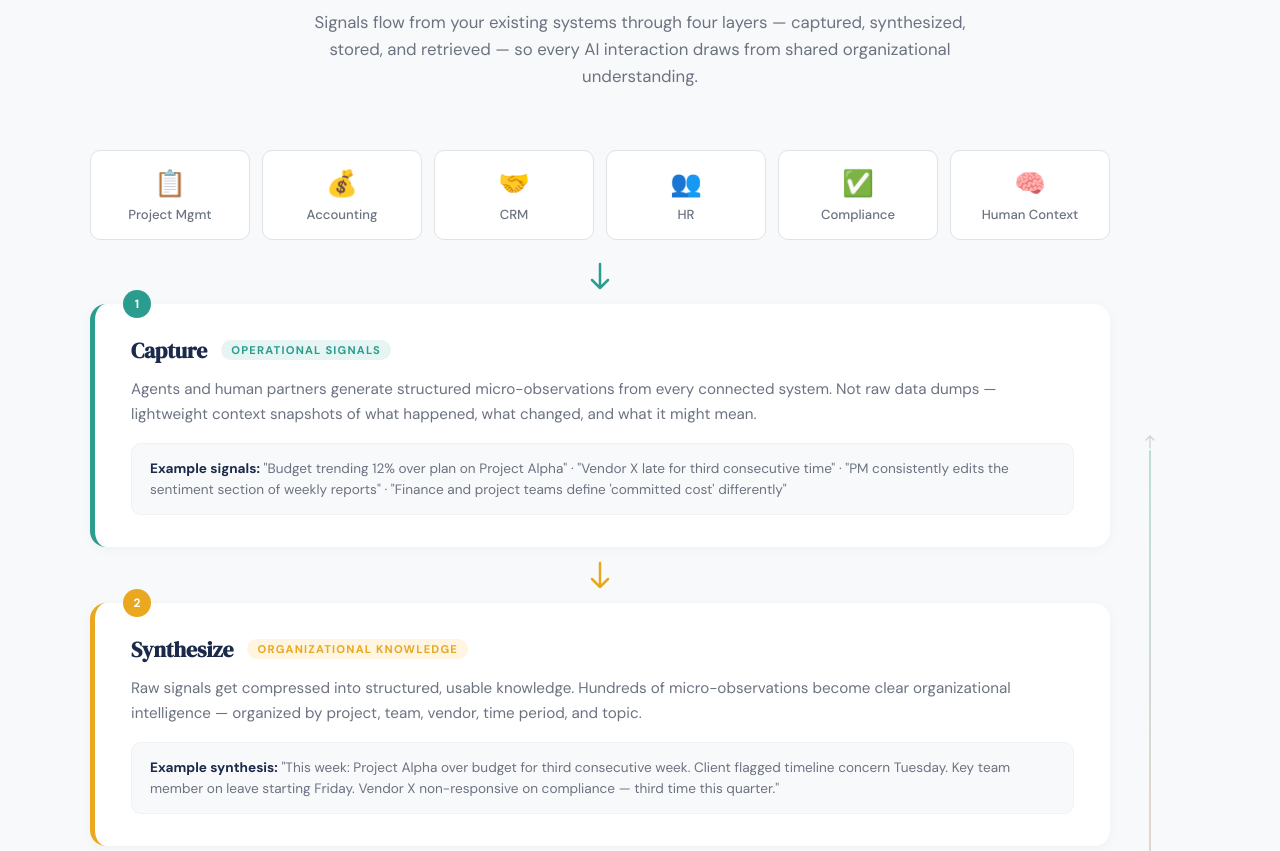
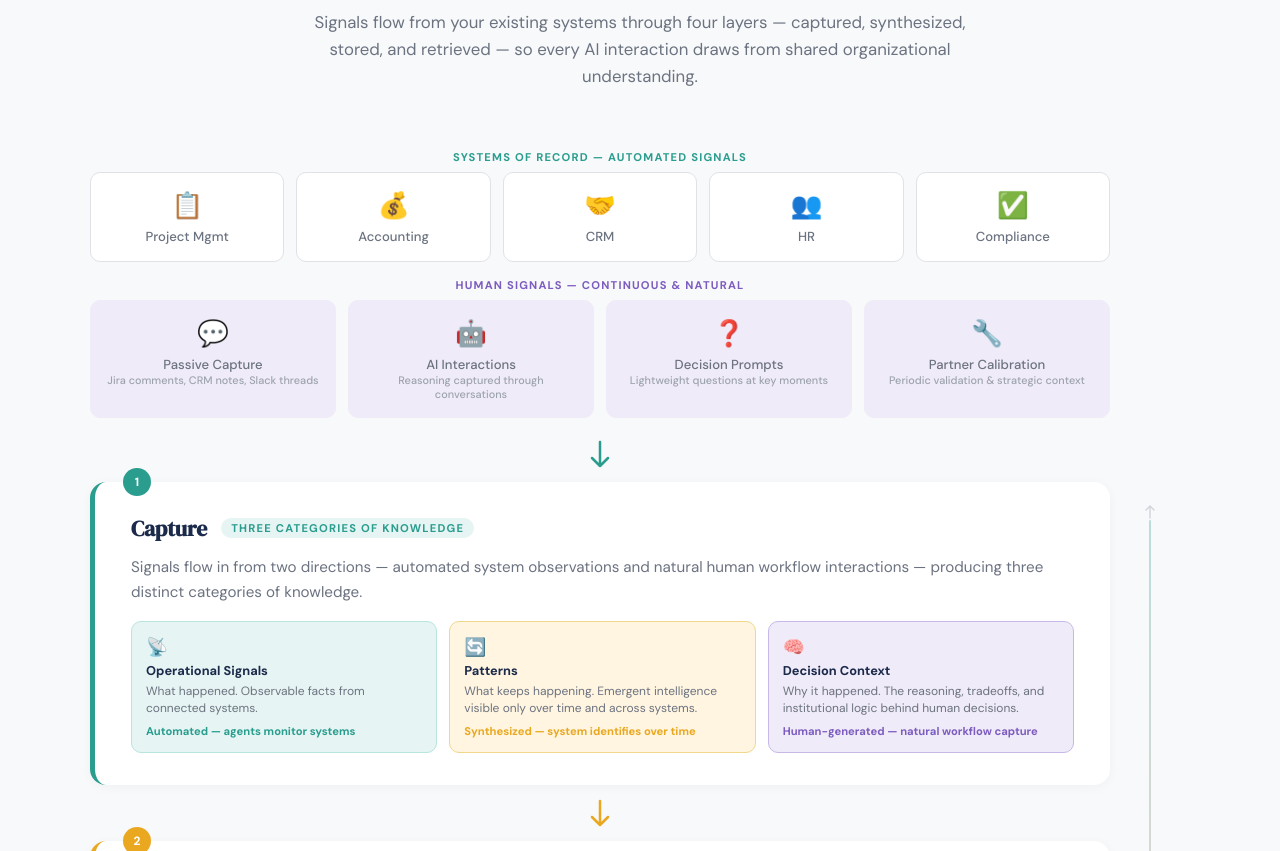
Before and after one commit to nomocoda/lens-demo, a plain HTML site: page NomoCoda_OAM_Architecture_Flow.html in a window 1280 px wide. Shown: the part 96-947 px from the top of the page. Drawn offline with Linux system fonts and the light colour scheme.

Commit message:
Update NomoCoda_OAM_Architecture_Flow.html
Updated messaging (around capturing signals) slightly after further developing the messaging and creating the Knowledge Capture page

```diff
--- a/NomoCoda_OAM_Architecture_Flow.html
+++ b/NomoCoda_OAM_Architecture_Flow.html
@@ -17,6 +17,8 @@
     --amber-light: #FFF5E0;
     --coral: #E07A5F;
     --coral-light: #FDEEE9;
+    --purple: #7C5CBF;
+    --purple-light: #F0EBF8;
     --gray-50: #F8F9FA;
     --gray-100: #F0F1F3;
     --gray-200: #E0E2E6;
@@ -393,7 +395,7 @@
     <div class="feedback-arrow">
       <svg viewBox="0 0 16 16" fill="none"><path d="M8 2L8 14M8 2L4 6M8 2L12 6" stroke="#9CA3AF" stroke-width="1.5" stroke-linecap="round"/></svg>
       <div class="line"></div>
-      <div class="label">Agents feed back new signals</div>
+      <div class="label">Agents + humans feed back new signals</div>
       <div class="line"></div>
       <svg viewBox="0 0 16 16" fill="none"><path d="M8 14L8 2M8 14L4 10M8 14L12 10" stroke="#9CA3AF" stroke-width="1.5" stroke-linecap="round"/></svg>
     </div>
@@ -401,6 +403,8 @@
     <div class="flow">
 
       <!-- SOURCE SYSTEMS -->
+      <div style="margin-bottom: 8px;">
+        <p style="font-size: 0.7rem; font-weight: 700; text-transform: uppercase; letter-spacing: 1.2px; color: var(--teal); margin-bottom: 8px; text-align: center;">Systems of Record — Automated Signals</p>
         <div class="sources">
           <div class="source-card">
             <div class="source-icon">📋</div>
@@ -422,9 +426,31 @@
             <div class="source-icon">✅</div>
             <span>Compliance</span>
           </div>
-        <div class="source-card">
-          <div class="source-icon">🧠</div>
-          <span>Human Context</span>
+        </div>
+      </div>
+      <div style="margin-bottom: 0;">
+        <p style="font-size: 0.7rem; font-weight: 700; text-transform: uppercase; letter-spacing: 1.2px; color: var(--purple); margin-bottom: 8px; text-align: center;">Human Signals — Continuous &amp; Natural</p>
+        <div class="sources">
+          <div class="source-card" style="border-color: var(--purple-light); background: var(--purple-light);">
+            <div class="source-icon">💬</div>
+            <span>Passive Capture</span>
+            <span style="font-size: 0.68rem; color: var(--gray-400);">Jira comments, CRM notes, Slack threads</span>
+          </div>
+          <div class="source-card" style="border-color: var(--purple-light); background: var(--purple-light);">
+            <div class="source-icon">🤖</div>
+            <span>AI Interactions</span>
+            <span style="font-size: 0.68rem; color: var(--gray-400);">Reasoning captured through conversations</span>
+          </div>
+          <div class="source-card" style="border-color: var(--purple-light); background: var(--purple-light);">
+            <div class="source-icon">❓</div>
+            <span>Decision Prompts</span>
+            <span style="font-size: 0.68rem; color: var(--gray-400);">Lightweight questions at key moments</span>
+          </div>
+          <div class="source-card" style="border-color: var(--purple-light); background: var(--purple-light);">
+            <div class="source-icon">🔧</div>
+            <span>Partner Calibration</span>
+            <span style="font-size: 0.68rem; color: var(--gray-400);">Periodic validation &amp; strategic context</span>
+          </div>
         </div>
       </div>
 
@@ -437,11 +463,28 @@
         <div class="phase-number">1</div>
         <div class="phase-header">
           <h3 class="phase-title">Capture</h3>
-          <span class="phase-tag">Operational Signals</span>
+          <span class="phase-tag">Three Categories of Knowledge</span>
         </div>
-        <p class="phase-desc">Agents and human partners generate structured micro-observations from every connected system. Not raw data dumps — lightweight context snapshots of what happened, what changed, and what it might mean.</p>
-        <div class="phase-example">
-          <strong>Example signals:</strong> "Budget trending 12% over plan on Project Alpha" · "Vendor X late for third consecutive time" · "PM consistently edits the sentiment section of weekly reports" · "Finance and project teams define 'committed cost' differently"
+        <p class="phase-desc">Signals flow in from two directions — automated system observations and natural human workflow interactions — producing three distinct categories of knowledge.</p>
+        <div style="display: grid; grid-template-columns: 1fr 1fr 1fr; gap: 12px; margin-top: 14px;">
+          <div style="background: var(--teal-light); border-radius: 10px; padding: 14px; border: 1px solid #B8E4DE;">
+            <div style="font-size: 1.1rem; margin-bottom: 4px;">📡</div>
+            <h4 style="font-size: 0.8rem; font-weight: 700; color: var(--navy); margin-bottom: 4px;">Operational Signals</h4>
+            <p style="font-size: 0.75rem; color: var(--gray-600); line-height: 1.45; margin-bottom: 6px;">What happened. Observable facts from connected systems.</p>
+            <p style="font-size: 0.7rem; color: var(--teal); font-weight: 600;">Automated — agents monitor systems</p>
+          </div>
+          <div style="background: var(--amber-light); border-radius: 10px; padding: 14px; border: 1px solid #F0D78C;">
+            <div style="font-size: 1.1rem; margin-bottom: 4px;">🔄</div>
+            <h4 style="font-size: 0.8rem; font-weight: 700; color: var(--navy); margin-bottom: 4px;">Patterns</h4>
+            <p style="font-size: 0.75rem; color: var(--gray-600); line-height: 1.45; margin-bottom: 6px;">What keeps happening. Emergent intelligence visible only over time and across systems.</p>
+            <p style="font-size: 0.7rem; color: var(--amber); font-weight: 600;">Synthesized — system identifies over time</p>
+          </div>
+          <div style="background: var(--purple-light); border-radius: 10px; padding: 14px; border: 1px solid #C8B8E8;">
+            <div style="font-size: 1.1rem; margin-bottom: 4px;">🧠</div>
+            <h4 style="font-size: 0.8rem; font-weight: 700; color: var(--navy); margin-bottom: 4px;">Decision Context</h4>
+            <p style="font-size: 0.75rem; color: var(--gray-600); line-height: 1.45; margin-bottom: 6px;">Why it happened. The reasoning, tradeoffs, and institutional logic behind human decisions.</p>
+            <p style="font-size: 0.7rem; color: var(--purple); font-weight: 600;">Human-generated — natural workflow capture</p>
+          </div>
         </div>
       </div>
 
@@ -454,12 +497,13 @@
         <div class="phase-number">2</div>
         <div class="phase-header">
           <h3 class="phase-title">Synthesize</h3>
-          <span class="phase-tag">Organizational Knowledge</span>
+          <span class="phase-tag">Unified Organizational Intelligence</span>
         </div>
-        <p class="phase-desc">Raw signals get compressed into structured, usable knowledge. Hundreds of micro-observations become clear organizational intelligence — organized by project, team, vendor, time period, and topic.</p>
+        <p class="phase-desc">This is the most critical layer. All three knowledge categories — operational signals, patterns, and decision context — are woven into a unified organizational understanding. Individual observations stop being fragments and become a coherent narrative. The system doesn't store files in labeled folders. It builds understanding.</p>
         <div class="phase-example">
-          <strong>Example synthesis:</strong> "This week: Project Alpha over budget for third consecutive week. Client flagged timeline concern Tuesday. Key team member on leave starting Friday. Vendor X non-responsive on compliance — third time this quarter."
+          <strong>Example synthesis:</strong> "Project Alpha trending over budget for third consecutive week. Client flagged timeline concern Tuesday. PM chose to delay rather than add resources — based on past experience that mid-project onboarding slows teams short-term. Key team member on leave starting Friday. Vendor X non-responsive on compliance for the third time this quarter, matching the pattern that preceded contract termination with Vendor Y last year."
         </div>
+        <p style="font-size: 0.82rem; color: var(--gray-600); margin-top: 12px; line-height: 1.5; font-style: italic;">Notice: this synthesis weaves facts (signals), historical trends (patterns), and human reasoning (decision context) into a single unified picture — not three separate reports.</p>
       </div>
 
       <div class="connector">
@@ -501,7 +545,7 @@
           <h3 class="phase-title">Retrieve</h3>
           <span class="phase-tag">Two Retrieval Patterns</span>
         </div>
-        <p class="phase-desc">Organizational AI Memory serves two audiences through two distinct patterns. Agents receive contextual briefings before executing tasks. People query the memory when they need cross-system intelligence for a specific decision.</p>
+        <p class="phase-desc">Organizational AI Memory serves two audiences through two distinct patterns. Both draw from the full unified understanding — not filtered slices. The system delivers synthesized intelligence briefs with citations back to the individual contextual moments that informed them.</p>
 
         <div style="display: grid; grid-template-columns: 1fr 1fr; gap: 16px; margin-top: 16px;">
           <div style="background: var(--teal-light); border: 1.5px solid var(--teal); border-radius: 12px; padding: 20px;">
@@ -509,9 +553,9 @@
               <span style="font-size: 1.2rem;">🤖</span>
               <h4 style="font-size: 0.9rem; font-weight: 700; color: var(--navy); margin: 0;">Contextual Briefing</h4>
             </div>
-            <p style="font-size: 0.82rem; color: var(--gray-600); line-height: 1.55; margin-bottom: 12px;">Before an agent starts its task, it receives the most current synthesized understanding relevant to its scope. The agent doesn't ask for specific facts — it shows up informed and works through that lens.</p>
+            <p style="font-size: 0.82rem; color: var(--gray-600); line-height: 1.55; margin-bottom: 12px;">Before an agent starts its task, it receives the current unified understanding of the organization — not a filtered slice, but the full synthesized picture relevant to its scope. The agent shows up informed the way a well-briefed colleague would.</p>
             <div class="phase-example">
-              <strong>Example:</strong> The Monday Report agent receives a briefing of all notable changes across projects, people, and vendors this week — then generates a report that reflects the full organizational picture, not just raw data pulls.
+              <strong>Example:</strong> The Monday Report agent receives the full organizational picture for the week — project health, people changes, vendor issues, client sentiment, and the reasoning behind recent decisions — then generates a report that reflects all of it, not just raw data pulls.
             </div>
           </div>
           <div style="background: var(--coral-light); border: 1.5px solid var(--coral); border-radius: 12px; padding: 20px;">
@@ -519,9 +563,9 @@
               <span style="font-size: 1.2rem;">👤</span>
               <h4 style="font-size: 0.9rem; font-weight: 700; color: var(--navy); margin: 0;">On-Demand Query</h4>
             </div>
-            <p style="font-size: 0.82rem; color: var(--gray-600); line-height: 1.55; margin-bottom: 12px;">Leadership and teams ask questions and receive answers drawn from the full organizational memory — across every system, every team, every historical pattern. The full picture, on demand.</p>
+            <p style="font-size: 0.82rem; color: var(--gray-600); line-height: 1.55; margin-bottom: 12px;">Leadership and teams ask questions and receive a synthesized intelligence brief — a coherent answer built from the full organizational memory, supported by citations back to the individual contextual moments that informed it. Not 27 raw data points. One informed perspective with the evidence behind it.</p>
             <div class="phase-example">
-              <strong>Example:</strong> A VP asks: "Give me everything I need to evaluate client renewal and attrition risk." The system pulls relationship history, project health trends, support patterns, and billing data into a unified intelligence brief — in seconds.
+              <strong>Example:</strong> A VP asks: "Are any clients at risk of being unhappy?" The system responds with a synthesized assessment — "Client X shows three risk indicators: project timeline slipped twice, primary contact hasn't responded to two check-ins, budget utilization 40% below plan" — citing 14 contextual moments across CRM, project data, and partner check-in notes.
             </div>
           </div>
         </div>
@@ -596,10 +640,10 @@
   <!-- Key insight -->
   <div class="insight">
     <h3>The Key Insight</h3>
-    <p>Organizational AI Memory doesn't require solving the model memory research problem. It works within the existing AI ecosystem — capturing signals, structuring context, and retrieving the right knowledge at the right time. The storage is lightweight. The value is enormous.</p>
+    <p>OAM captures three categories of knowledge — operational signals (what happened), patterns (what keeps happening), and decision context (why and how people think). These flow into a synthesis layer that weaves them into a unified organizational understanding. What comes out isn't a search result — it's an intelligence brief with citations. The system doesn't require solving the model memory research problem. It works within the existing AI ecosystem.</p>
     <div class="size-callout">
       A client's entire Organizational AI Memory = megabytes, not gigabytes.<br>
-      Synthesized knowledge, not raw data. Meaning, not mass.
+      Synthesized understanding, not raw data. The brain can change. The memory stays.
     </div>
   </div>
 
```
Lines whose indentation alone changed are shown as unchanged.
